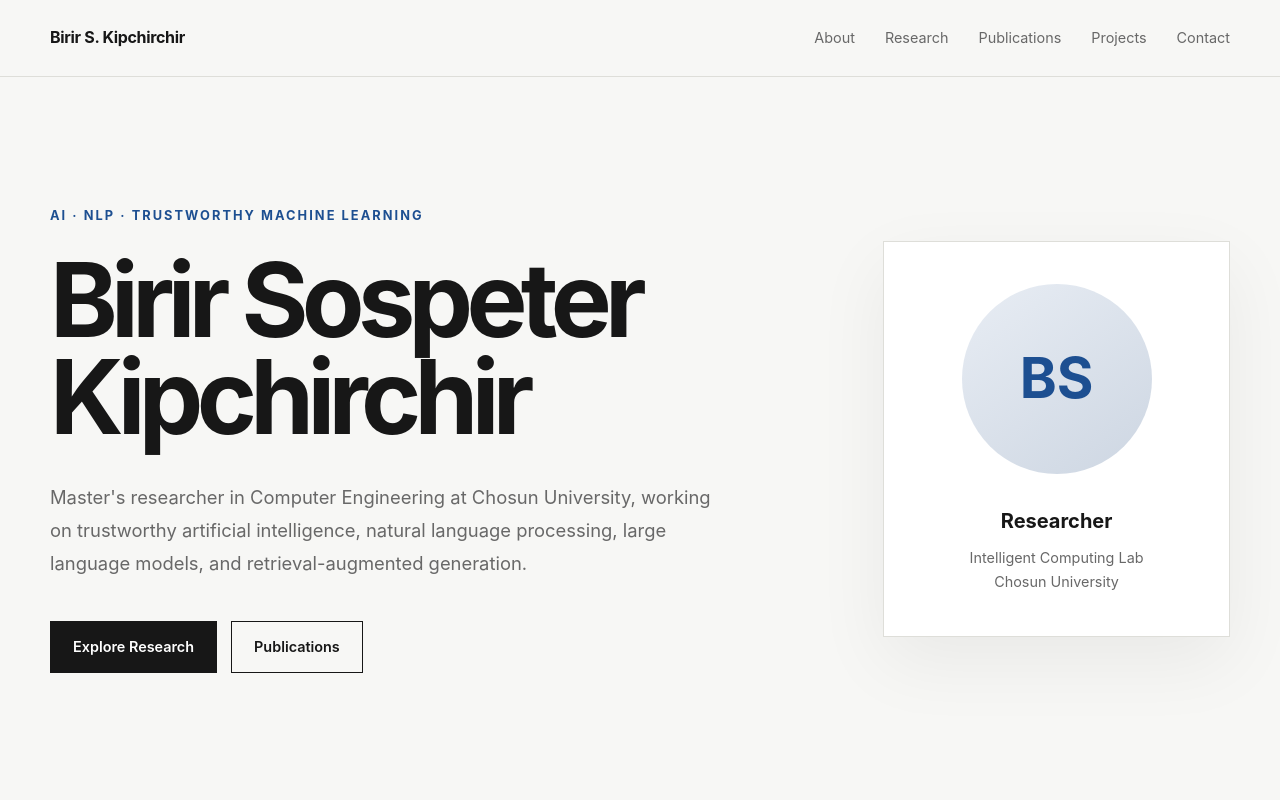
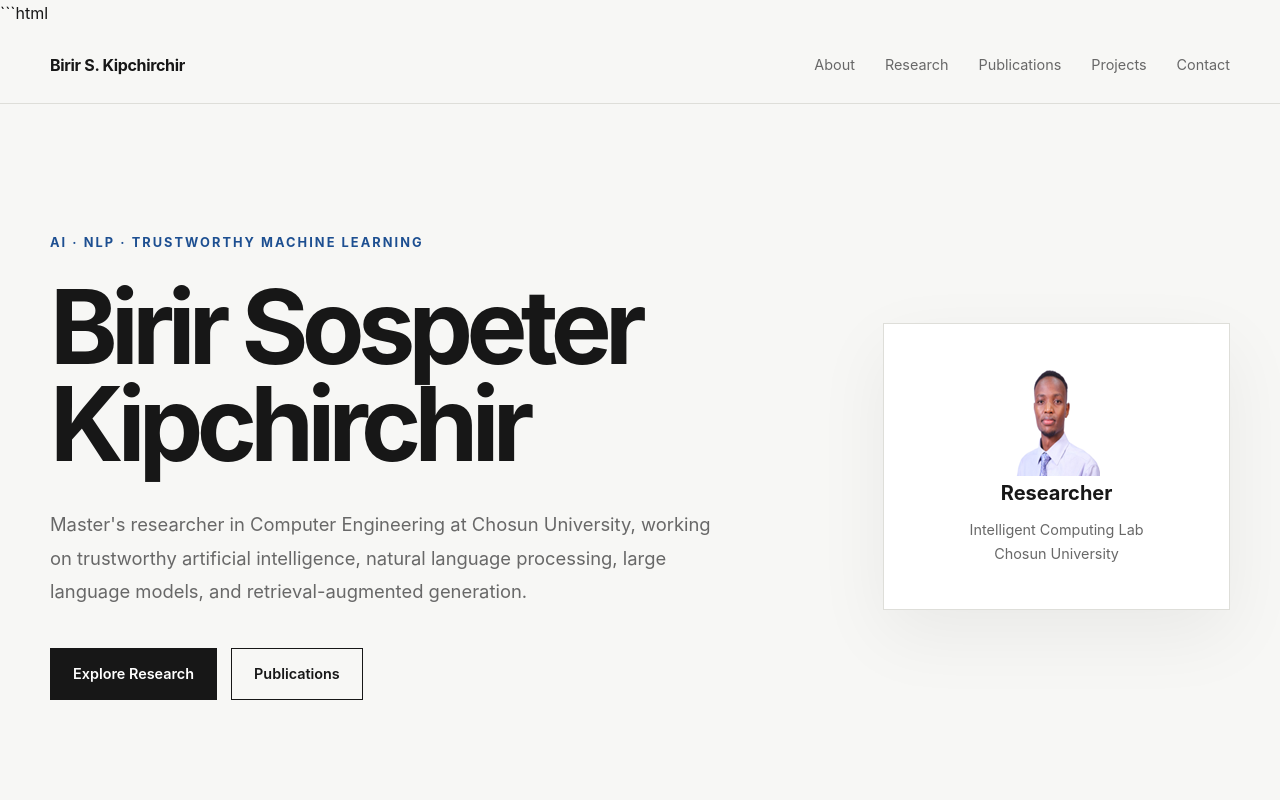
Before and after one commit to birir1/birir1.github.io, a plain HTML site: page index.html in a window 1280 px wide. Shown: the top 800 px of the page. Drawn offline with Linux system fonts and the light colour scheme.

Commit message:
updated index
Replaced profile placeholder with an image element for Birir Sospeter Kipchirchir.

````diff
--- a/index.html
+++ b/index.html
@@ -1,3 +1,4 @@
+```html
 <!DOCTYPE html>
 <html lang="en">
 <head>
@@ -78,9 +79,11 @@
 
                 <div class="hero-card">
 
-                    <div class="profile-placeholder">
-                        BS
-                    </div>
+                    <img
+                        src="profile.png"
+                        alt="Birir Sospeter Kipchirchir"
+                        class="profile-image"
+                    >
 
                     <h3>Researcher</h3>
 
@@ -457,3 +460,4 @@
 
 </body>
 </html>
+```
````
